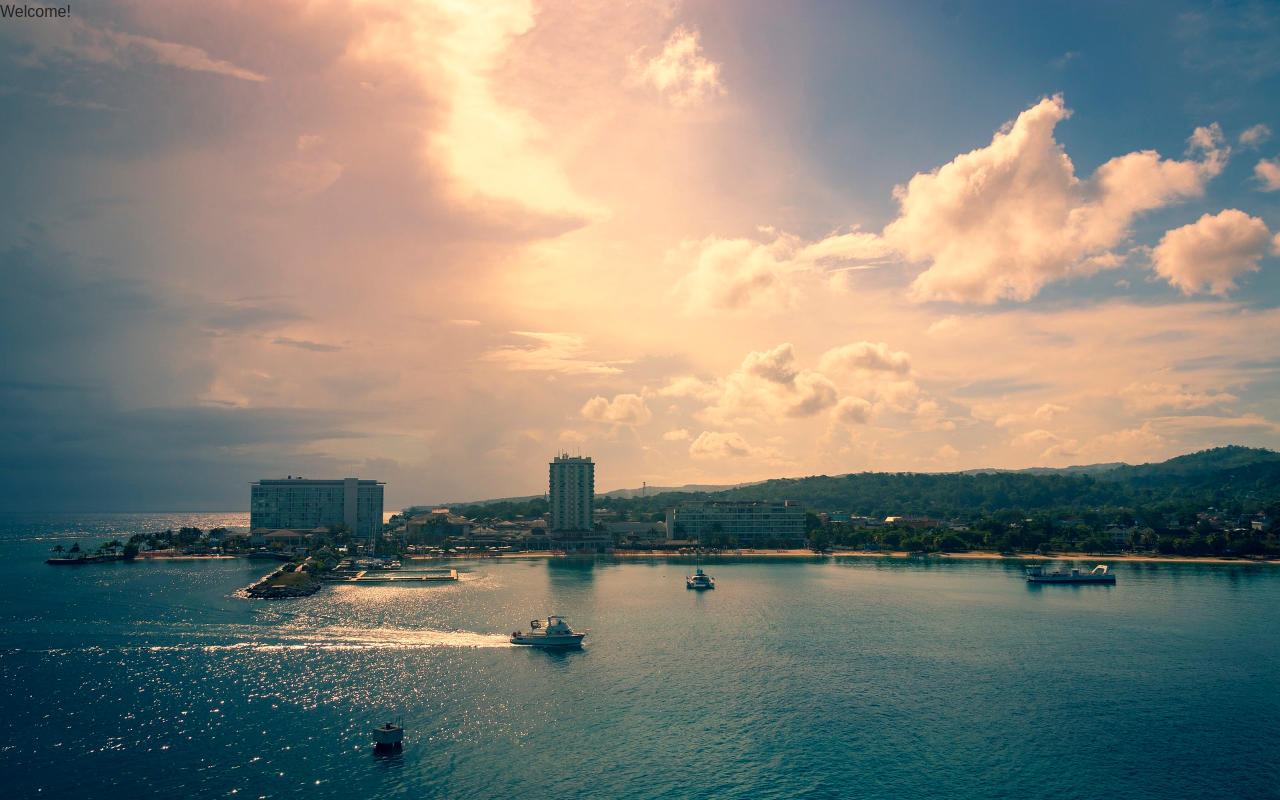
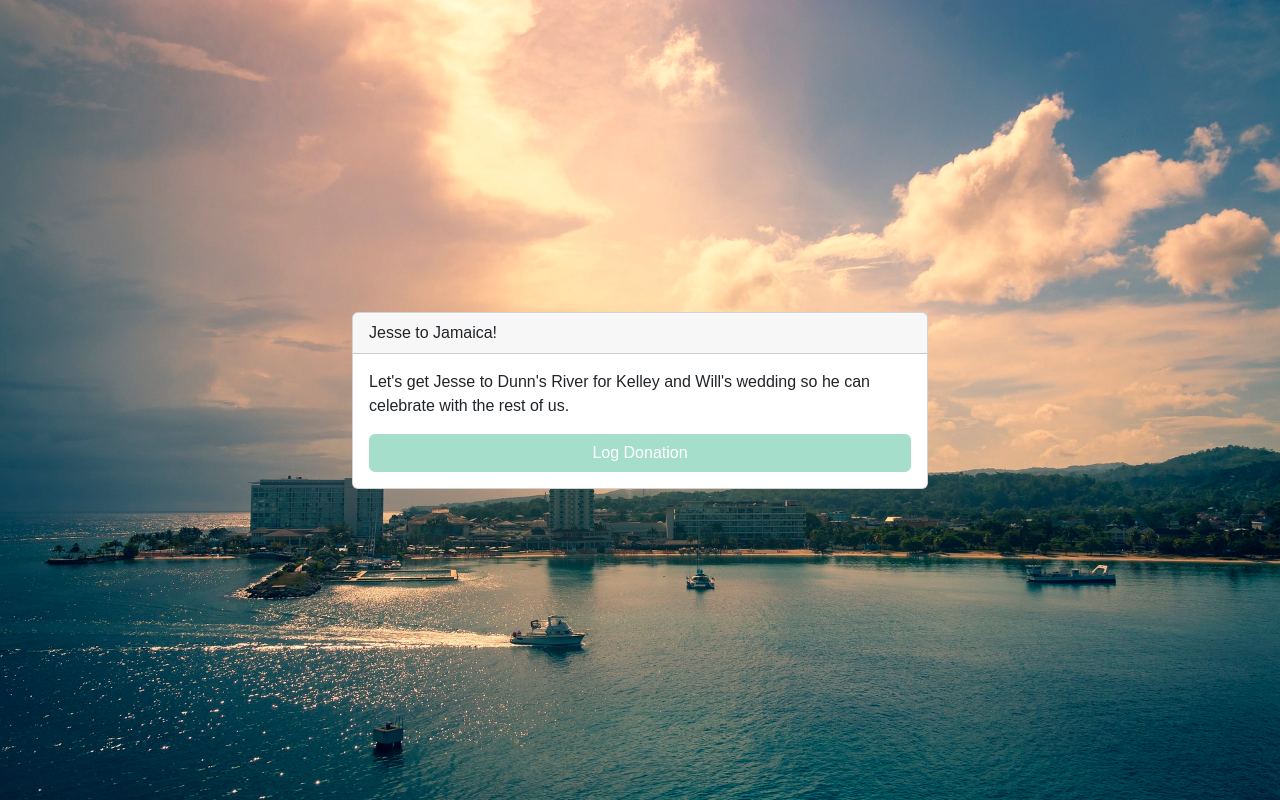
Before and after one commit to shannonkprice00/gift-goal-tracker, a React (Create React App) app in the folder client/: page / in a window 1280 px wide. Built offline with nearby package versions, Linux system fonts and the light colour scheme.

Commit message:
added welcome component and minimal styling

```diff
--- /dev/null
+++ b/client/src/components/index.js
@@ -0,0 +1,25 @@
+import React from "react";
+import "./welcome.css";
+
+const Welcome = () => {
+  return (
+    <div className="container centered-card">
+      <div className="card">
+        <div className="card-header">Jesse to Jamaica!</div>
+        <div className="card-body">
+          <p className="card-text">
+            Let's get Jesse to Dunn's River for Kelley and Will's wedding so he
+            can celebrate with the rest of us.
+          </p>
+          <div className="center-button">
+            <a href="#" className="btn btn-primary">
+              Log Donation
+            </a>
+          </div>
+        </div>
+      </div>
+    </div>
+  );
+};
+
+export default Welcome;
--- /dev/null
+++ b/client/src/components/welcome.css
@@ -0,0 +1,18 @@
+.centered-card {
+    display: flex;
+    justify-content: center;
+    align-items: center;
+    min-height: 100vh;
+    max-width: 75vh;
+}
+
+.center-button a.btn {
+    display: flex;
+    justify-content: center;
+    background-color: rgb(165, 223, 204);
+    border-color: rgb(165, 223, 204);
+}
+
+.centered-card .center-button a.btn:hover {
+    background-color: rgb(102, 216, 178);
+}
--- a/client/src/pages/Home.js
+++ b/client/src/pages/Home.js
@@ -1,9 +1,10 @@
 import React from 'react';
+import Welcome from '../components';
 
 const Home = () => {
     return (
-        <main>
-            <div>Welcome!</div>
+        <main className='d-flex'>
+            <Welcome/>
         </main>
     )
 };
```
